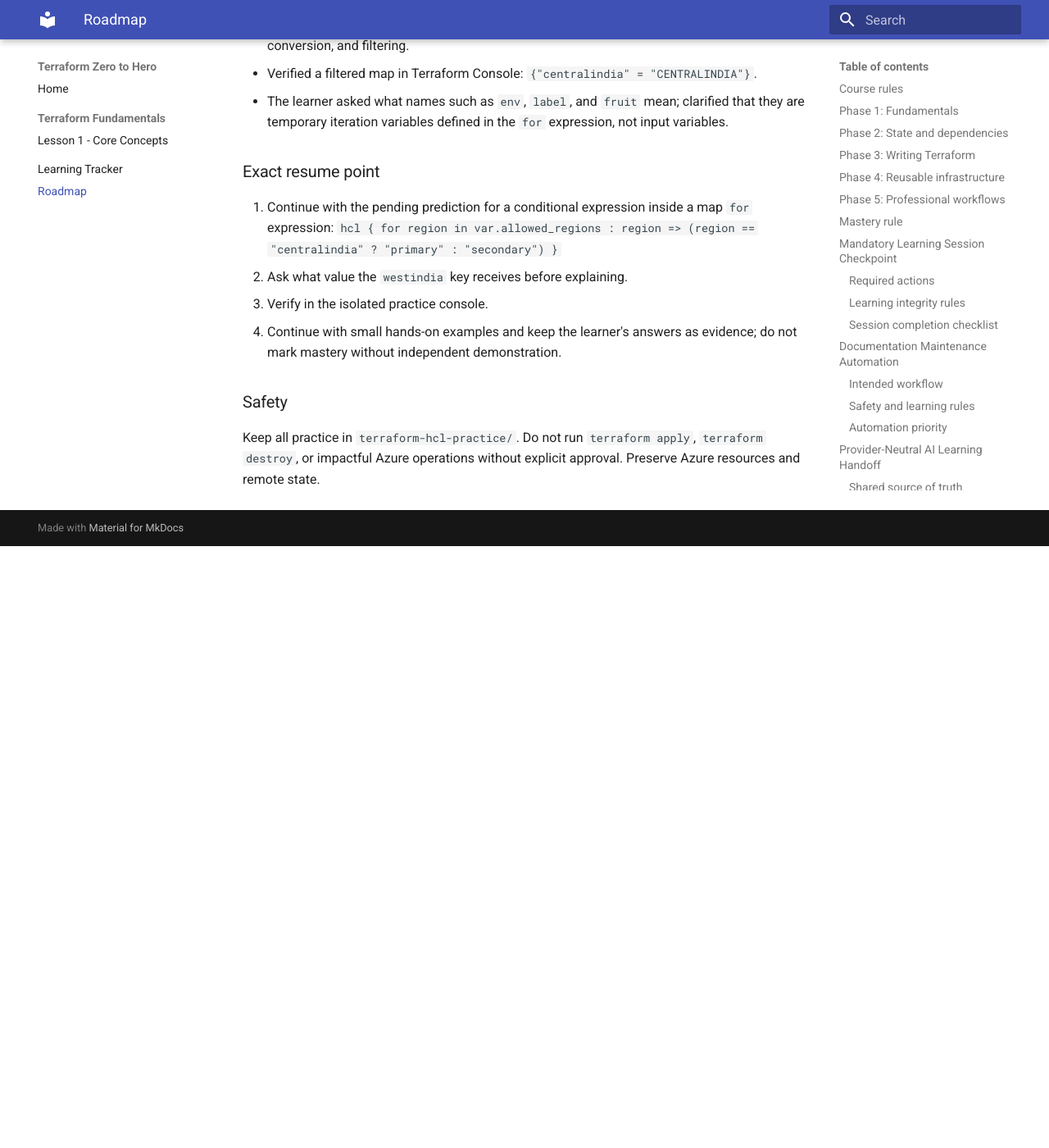
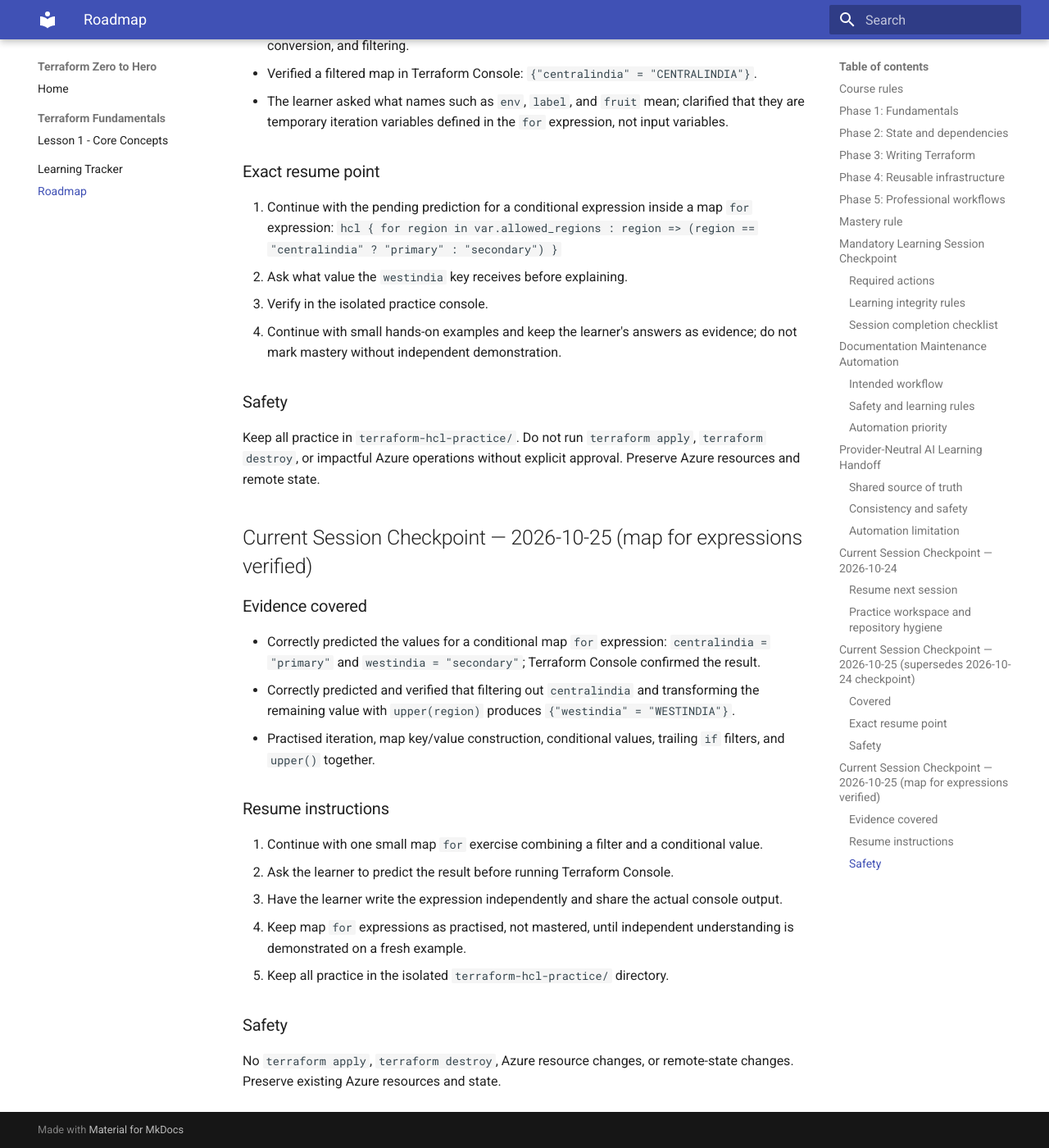
Before and after one commit to pshewale-dev/terraform-azure-lab, an MkDocs documentation site: the page built from docs/LEARNING-ROADMAP.md, in a window 1280 px wide and 1400 px high, scrolled down 6224 px. Shown: the whole window at 82% size. Built offline with MkDocs 1.6.1 and Material for MkDocs 9.7.7, drawn with Linux system fonts in a browser that asks for light colours; before the commit the page ends 6890 px from its top, so only the background shows below that.

Commit message:
docs: refresh exact Terraform learning resume point

```diff
--- a/docs/LEARNING-ROADMAP.md
+++ b/docs/LEARNING-ROADMAP.md
@@ -174,3 +174,21 @@ The latest practice session covered HCL block structure, local values, string in
 
 ### Safety
 Keep all practice in `terraform-hcl-practice/`. Do not run `terraform apply`, `terraform destroy`, or impactful Azure operations without explicit approval. Preserve Azure resources and remote state.
+
+
+## Current Session Checkpoint — 2026-10-25 (map for expressions verified)
+
+### Evidence covered
+- Correctly predicted the values for a conditional map `for` expression: `centralindia = "primary"` and `westindia = "secondary"`; Terraform Console confirmed the result.
+- Correctly predicted and verified that filtering out `centralindia` and transforming the remaining value with `upper(region)` produces `{"westindia" = "WESTINDIA"}`.
+- Practised iteration, map key/value construction, conditional values, trailing `if` filters, and `upper()` together.
+
+### Resume instructions
+1. Continue with one small map `for` exercise combining a filter and a conditional value.
+2. Ask the learner to predict the result before running Terraform Console.
+3. Have the learner write the expression independently and share the actual console output.
+4. Keep map `for` expressions as practised, not mastered, until independent understanding is demonstrated on a fresh example.
+5. Keep all practice in the isolated `terraform-hcl-practice/` directory.
+
+### Safety
+No `terraform apply`, `terraform destroy`, Azure resource changes, or remote-state changes. Preserve existing Azure resources and state.
```
